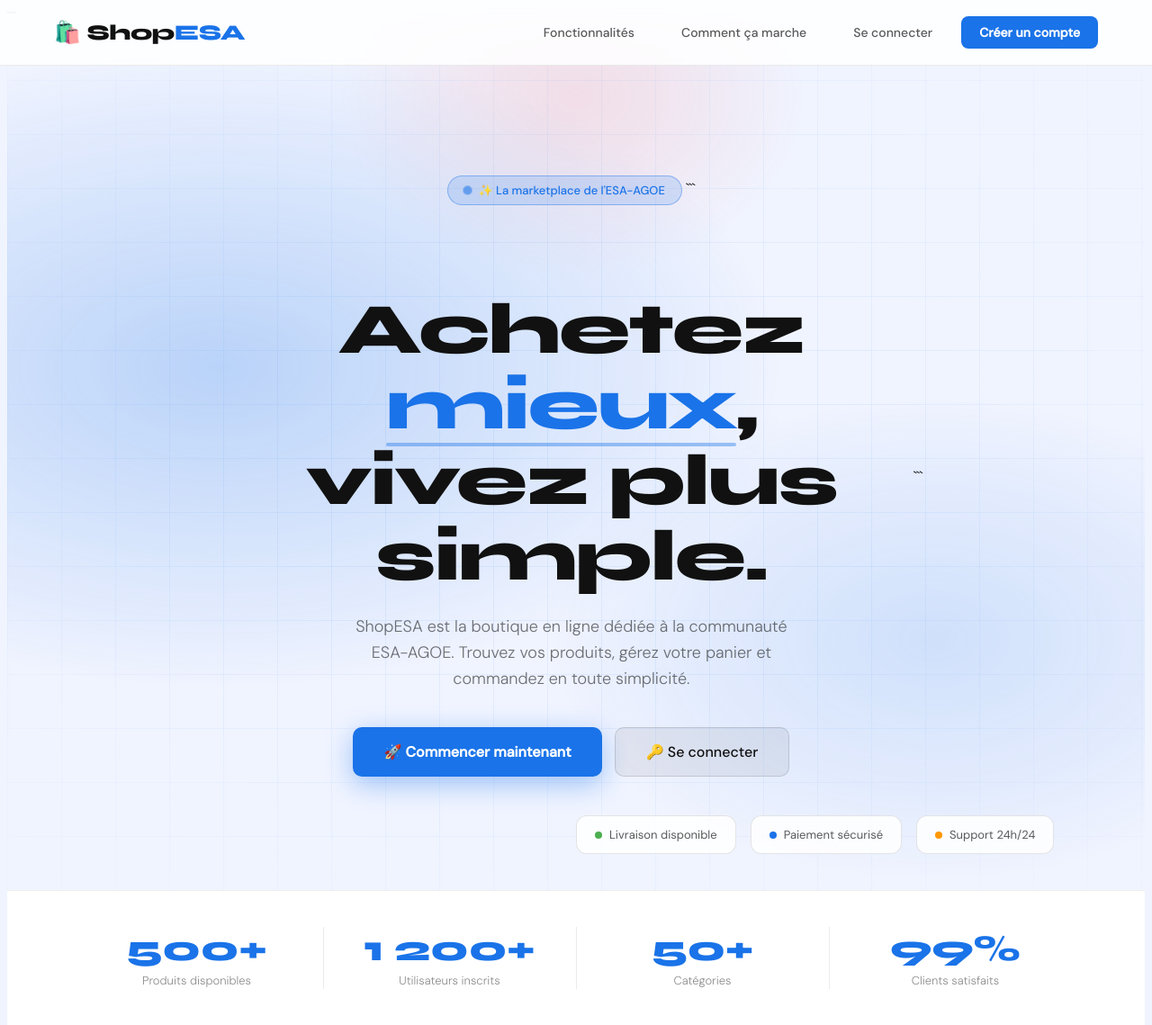
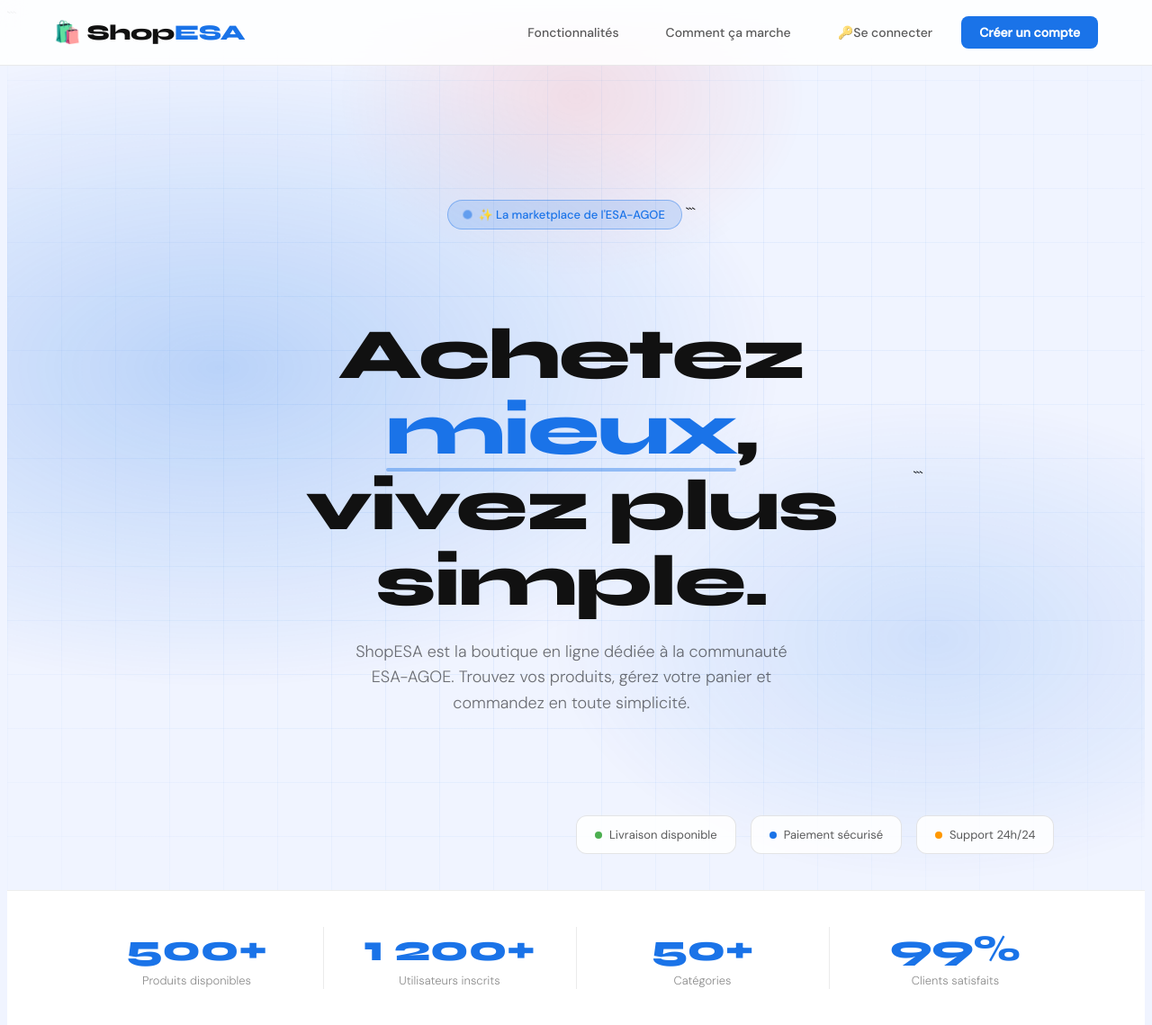
Before and after one commit to Rahmane21/shop_esa, a PHP site: page /acceuil.php in a window 1280 px wide. Shown: the top 1139 px of the page at 90% size. Run offline with PHP 8.4, Linux system fonts and the light colour scheme.

Commit message:
modifier page acceuil

```diff
--- a/acceuil.php
+++ b/acceuil.php
@@ -511,7 +511,7 @@
     <div class="nav-links">
         <a href="#features">Fonctionnalités</a>
         <a href="#comment">Comment ça marche</a>
-        <a href="connexion.php">Se connecter</a>
+        <a href="connexion.php"> 🔑Se connecter</a>
         <a href="inscription.php" class="btn-nav">Créer un compte</a>
     </div>
 </nav>
@@ -534,12 +534,7 @@
     </p>
 
     <div class="hero-cta">
-        <a href="inscription.php" class="btn-primary">
-            🚀 Commencer maintenant
-        </a>
-        <a href="connexion.php" class="btn-secondary">
-            🔑 Se connecter
-        </a>
+
     </div>
 </div>
 
```
